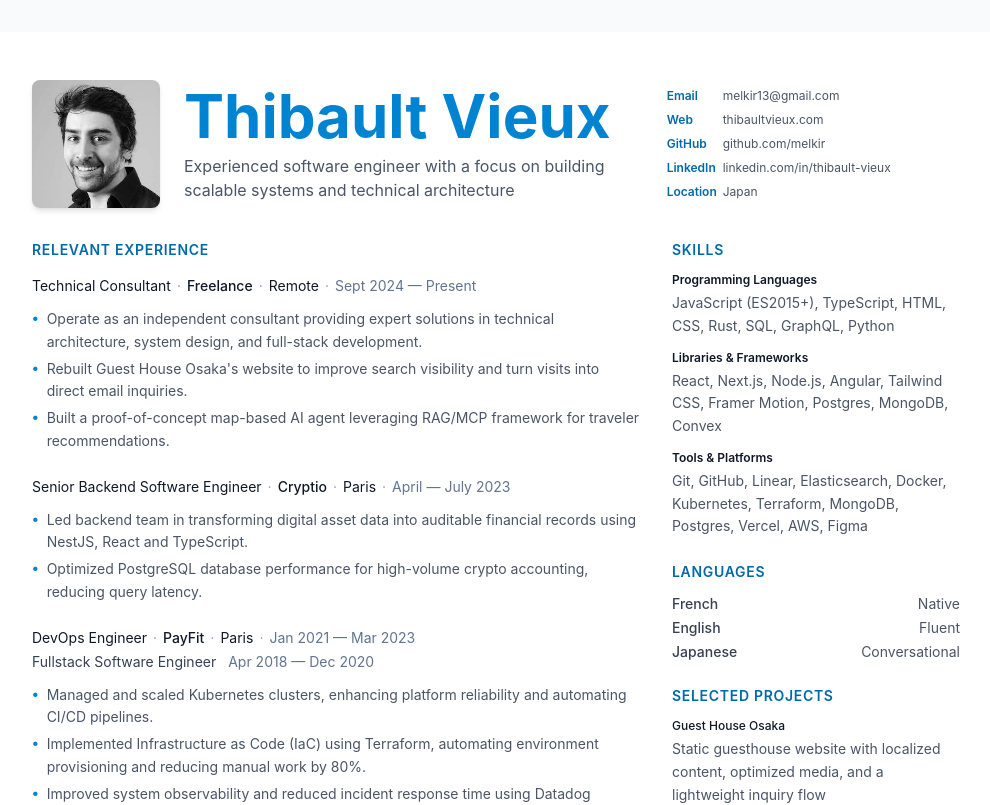
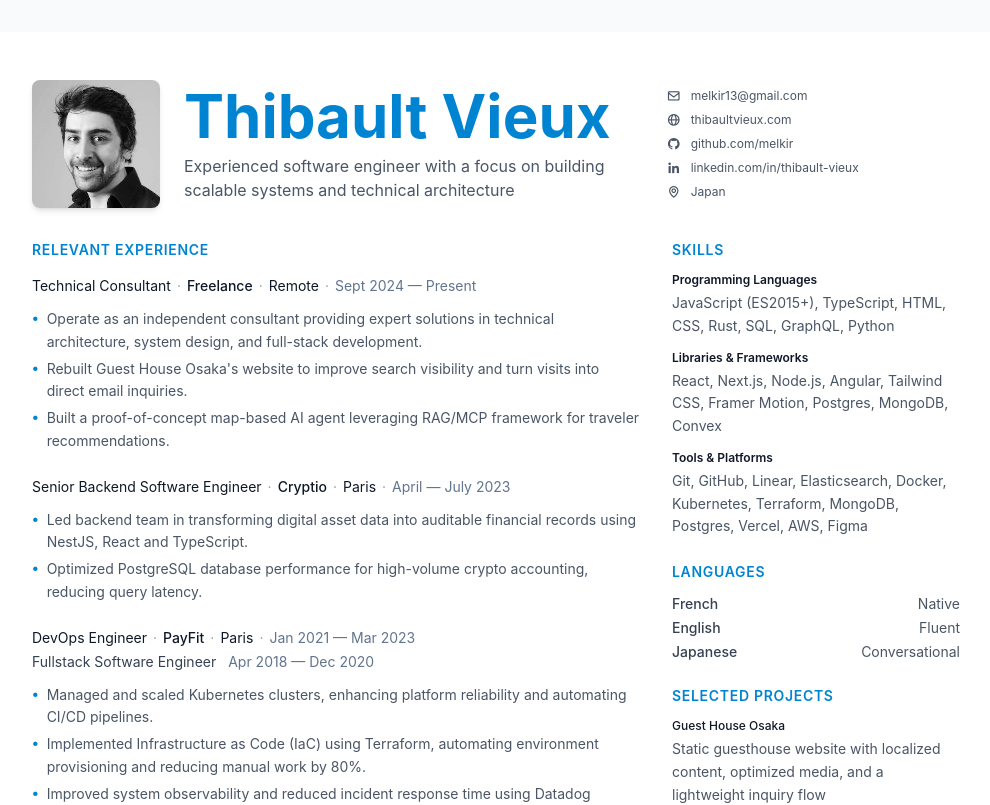
Before and after one commit to melkir/resume, a SvelteKit app: page / in a window 1280 px wide. Shown: the top 805 px of the page, without its empty margins (144-1134 px from the left). Built offline with nearby package versions, Linux system fonts and the light colour scheme.

Commit message:
Restore resume icons and link styling

```diff
--- a/src/app.html
+++ b/src/app.html
@@ -4,6 +4,7 @@
     <meta charset="utf-8" />
     <link rel="icon" href="%sveltekit.assets%/favicon.svg" sizes="any" type="image/svg+xml" />
     <meta name="viewport" content="width=device-width, initial-scale=1.0" />
+    <link href="https://unpkg.com/boxicons@2.1.4/css/boxicons.min.css" rel="stylesheet" />
     %sveltekit.head%
   </head>
   <body data-sveltekit-preload-data="hover">
--- a/src/routes/+page.svelte
+++ b/src/routes/+page.svelte
@@ -1,18 +1,26 @@
 <script>
   const contact = [
     {
-      type: 'Email',
+      icon: 'bx bx-envelope',
       value: 'melkir13@gmail.com',
       href: 'mailto:melkir13@gmail.com'
     },
-    { type: 'Web', value: 'thibaultvieux.com', href: 'https://thibaultvieux.com/' },
-    { type: 'GitHub', value: 'github.com/melkir', href: 'https://github.com/melkir' },
     {
-      type: 'LinkedIn',
+      icon: 'bx bx-globe',
+      value: 'thibaultvieux.com',
+      href: 'https://thibaultvieux.com/'
+    },
+    {
+      icon: 'bx bxl-github',
+      value: 'github.com/melkir',
+      href: 'https://github.com/melkir'
+    },
+    {
+      icon: 'bx bxl-linkedin',
       value: 'linkedin.com/in/thibault-vieux',
       href: 'https://www.linkedin.com/in/thibault-vieux'
     },
-    { type: 'Location', value: 'Japan', href: null }
+    { icon: 'bx bx-map', value: 'Japan', href: null }
   ];
 
   const skills = {
@@ -222,20 +230,26 @@
             <address
               class="space-y-2 text-xs text-gray-600 not-italic print:space-y-1.5 print:text-[10px]"
             >
-              {#each contact as item (item.type)}
+              {#each contact as item (item.value)}
                 {#if item.href}
-                  <a href={item.href} class="group flex items-baseline gap-2 hover:text-sky-600">
-                    <span
-                      class="w-12 shrink-0 font-semibold text-sky-700 group-hover:text-sky-600 print:w-10"
-                      >{item.type}</span
-                    >
+                  <a
+                    href={item.href}
+                    target="_blank"
+                    rel="noopener noreferrer"
+                    class="flex items-center hover:text-sky-600"
+                  >
+                    <i
+                      class="{item.icon} mr-2 flex w-4 justify-center text-sm print:text-xs"
+                      aria-hidden="true"
+                    ></i>
                     <span class="min-w-0 break-all">{item.value}</span>
                   </a>
                 {:else}
-                  <div class="flex items-baseline gap-2">
-                    <span class="w-12 shrink-0 font-semibold text-sky-700 print:w-10"
-                      >{item.type}</span
-                    >
+                  <div class="flex items-center">
+                    <i
+                      class="{item.icon} mr-2 flex w-4 justify-center text-sm print:text-xs"
+                      aria-hidden="true"
+                    ></i>
                     <span>{item.value}</span>
                   </div>
                 {/if}
@@ -252,7 +266,7 @@
           <!-- Experience -->
           <section class="print:break-inside-avoid">
             <h2
-              class="mb-4 text-sm font-semibold tracking-wider text-sky-700 uppercase print:mb-3 print:text-xs"
+              class="mb-4 text-sm font-semibold tracking-wider text-sky-600 uppercase print:mb-3 print:text-xs"
             >
               Relevant Experience
             </h2>
@@ -270,6 +284,8 @@
                         {#if exp.companyUrl}
                           <a
                             href={exp.companyUrl}
+                            target="_blank"
+                            rel="noopener noreferrer"
                             class="font-medium text-gray-900 no-underline hover:text-sky-600"
                             >{exp.company}</a
                           >
@@ -297,6 +313,8 @@
                         {#if exp.companyUrl}
                           <a
                             href={exp.companyUrl}
+                            target="_blank"
+                            rel="noopener noreferrer"
                             class="font-medium text-gray-900 no-underline hover:text-sky-600"
                             >{exp.company}</a
                           >
@@ -331,7 +349,7 @@
           <!-- Skills -->
           <section class="print:break-inside-avoid">
             <h2
-              class="mb-3 text-sm font-semibold tracking-wider text-sky-700 uppercase print:mb-2 print:text-xs"
+              class="mb-3 text-sm font-semibold tracking-wider text-sky-600 uppercase print:mb-2 print:text-xs"
             >
               Skills
             </h2>
@@ -366,7 +384,7 @@
           <!-- Languages -->
           <section class="print:break-inside-avoid">
             <h2
-              class="mb-3 text-sm font-semibold tracking-wider text-sky-700 uppercase print:mb-2 print:text-xs"
+              class="mb-3 text-sm font-semibold tracking-wider text-sky-600 uppercase print:mb-2 print:text-xs"
             >
               Languages
             </h2>
@@ -383,7 +401,7 @@
           <!-- Projects -->
           <section class="print:break-inside-avoid">
             <h2
-              class="mb-3 text-sm font-semibold tracking-wider text-sky-700 uppercase print:mb-2 print:text-xs"
+              class="mb-3 text-sm font-semibold tracking-wider text-sky-600 uppercase print:mb-2 print:text-xs"
             >
               Selected Projects
             </h2>
@@ -394,6 +412,8 @@
                     {#if project.url}
                       <a
                         href={project.url}
+                        target="_blank"
+                        rel="noopener noreferrer"
                         class="font-medium text-gray-900 no-underline hover:text-sky-600"
                       >
                         {project.name}
@@ -415,7 +435,7 @@
           <!-- Education -->
           <section class="print:break-inside-avoid">
             <h2
-              class="mb-3 text-sm font-semibold tracking-wider text-sky-700 uppercase print:mb-2 print:text-xs"
+              class="mb-3 text-sm font-semibold tracking-wider text-sky-600 uppercase print:mb-2 print:text-xs"
             >
               Education
             </h2>
@@ -430,6 +450,8 @@
                       {#if edu.schoolUrl}
                         <a
                           href={edu.schoolUrl}
+                          target="_blank"
+                          rel="noopener noreferrer"
                           class="text-gray-900 no-underline hover:text-sky-600"
                         >
                           {edu.school}
```
